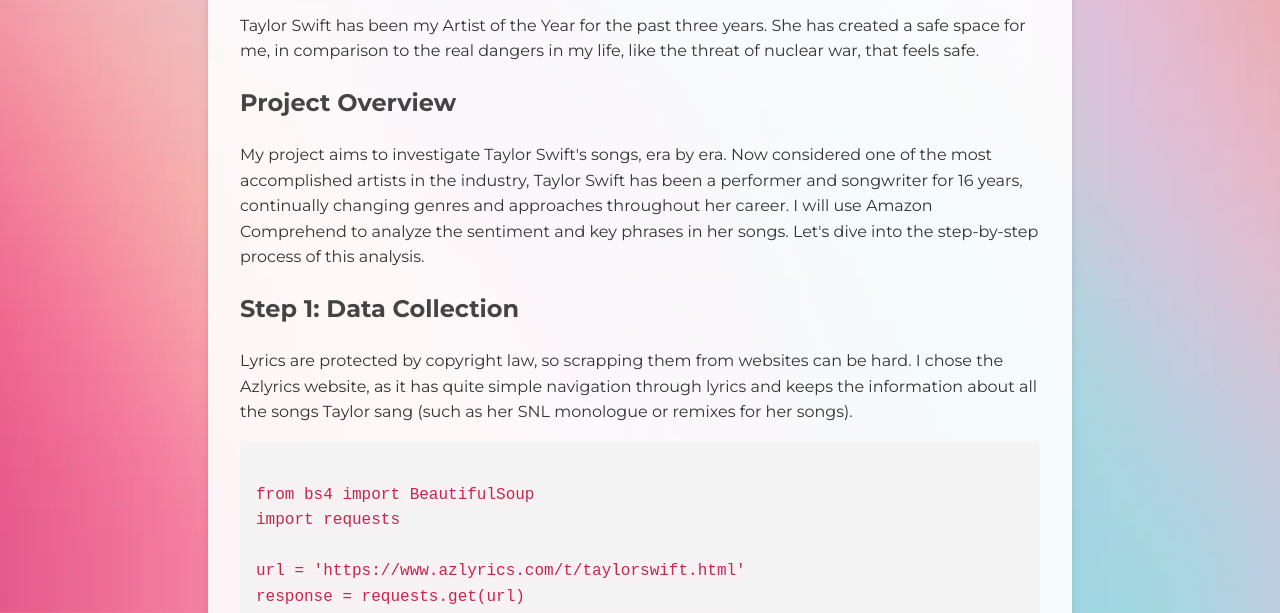
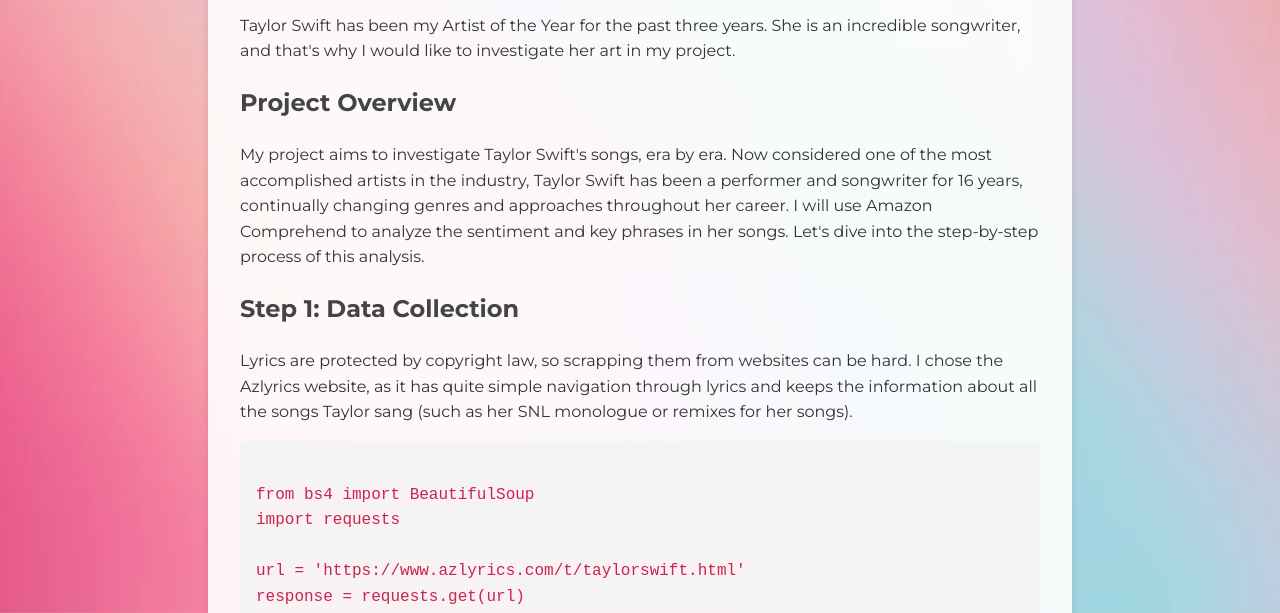
Before and after one commit to quibes/taylor-swift-songs, a plain HTML site: page docs/index.html in a window 1280 px wide. Shown: the part 187-800 px from the top of the page. Drawn offline with Linux system fonts and the light colour scheme.

Commit message:
Update index.html

```diff
--- a/docs/index.html
+++ b/docs/index.html
@@ -82,7 +82,7 @@
         </header>
         <section>
             <p>
-                Taylor Swift has been my Artist of the Year for the past three years. She has created a safe space for me, in comparison to the real dangers in my life, like the threat of nuclear war, that feels safe.
+                Taylor Swift has been my Artist of the Year for the past three years. She is an incredible songwriter, and that's why I would like to investigate her art in my project.
             </p>
         </section>
         <section>
```
